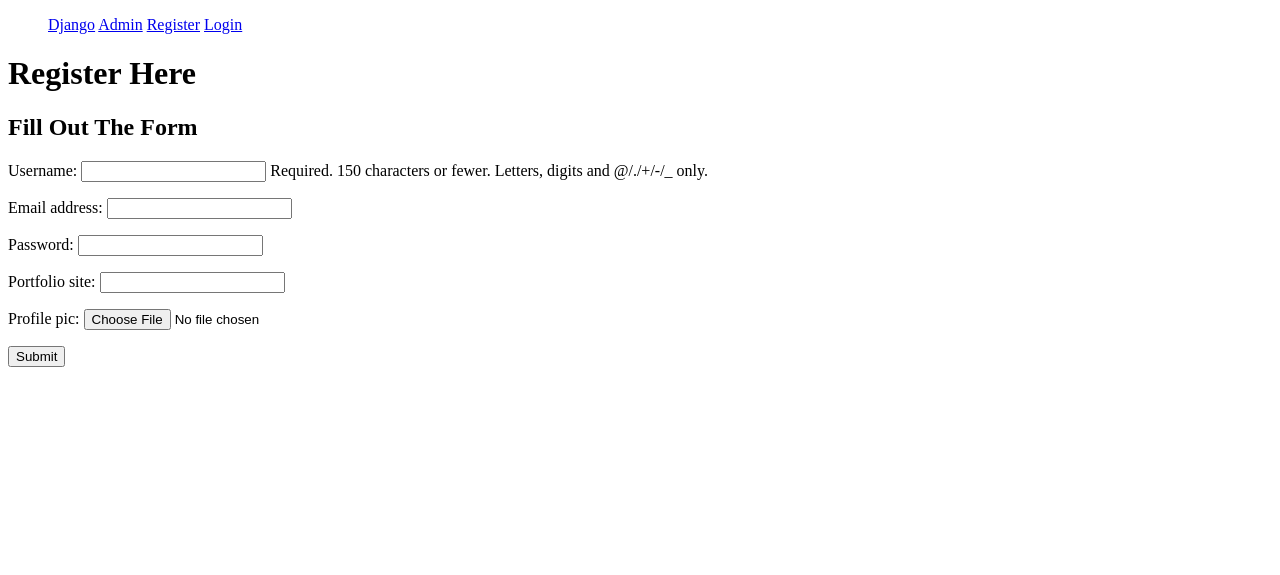
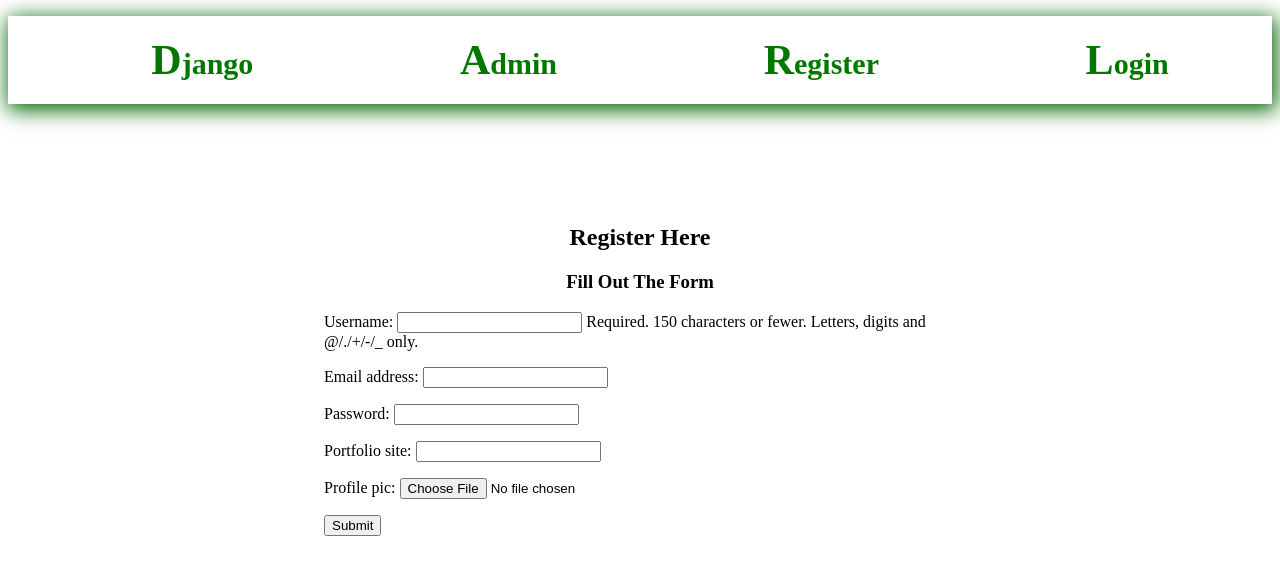
Before and after one commit to jhabarsingh/Django-Auth, a Django app: page /register/ in a window 1280 px wide. Shown: the top 575 px of the page. Run offline with Django 3.2, Linux system fonts and the light colour scheme.

Commit message:
added filed

```diff
--- a/app/urls.py
+++ b/app/urls.py
@@ -3,5 +3,6 @@ from django.urls import path
 urlpatterns = [
 	path("register/", views.register,name="app-register"),
 	path("", views.index, name="index"),
-    path("login/", views.user_login, name="app-login")
+    path("login/", views.user_login, name="app-login"),
+    path("auth/", views.special, name="special")
 ]
--- a/app/views.py
+++ b/app/views.py
@@ -4,6 +4,7 @@ from django.urls import reverse
 from django.contrib.auth.decorators import login_required
 from django.http import HttpResponse, HttpResponseRedirect
 from django.contrib.auth import  authenticate, login, logout
+
 
 # Create your views here.
 def index(request):
@@ -18,7 +19,7 @@ def user_logout(request):
 
 @login_required
 def special(request):
-	return HttpResponse("You are logged in")
+	return render(request, "portfolio.html")
 
 
 def register(request):
--- /dev/null
+++ b/heroku.txt
@@ -0,0 +1,3 @@
+heroku login
+heroku git:remote -a app-name-create-on-HEROKU
+git remote -v
--- /dev/null
+++ b/static/style.css
@@ -0,0 +1,39 @@
+bidy{
+	text-align: center;
+}
+nav > ul{
+	display: flex;
+	justify-content: space-around;
+	box-shadow: 2px 4px 20px 2px rgb(0, 100, 0);
+}
+
+nav > ul > a{
+	color : rgb(0, 120, 0);
+	padding: 20px 10px;
+	font-family: serif;
+	font-weight: bolder;
+	font-size: 30px;
+	text-decoration: none;
+}
+nav > ul > a:first-letter{
+	font-size: 1.4em;
+}
+
+h1{
+
+	text-align: center;
+	padding: 10px;
+	margin: 50px auto;
+	font-family: ubuntu;
+	color: gray;
+}
+
+form {
+	width: 50%;
+	margin: auto;
+
+ }
+
+ h2, h3, h4{
+ 	text-align: center;
+ }
--- a/templates/base.html
+++ b/templates/base.html
@@ -3,6 +3,7 @@
 <html>
 <head>
 	<title>Base</title>
+	<link rel="stylesheet" type="text/css" href="{% static 'style.css'%}">
 </head>
 <body>
 	<nav>
@@ -12,6 +13,7 @@
 			<a href="{% url 'app-register' %}">Register</a>
 			{% if user.is_authenticated %}
 			<a href="{% url 'logout' %}">Logout</a>
+			<a href="{% url 'special' %}">Special</a>
 			{% else %}
 			<a href="{% url 'app-login' %}">Login</a>
 			{% endif %}
--- a/templates/login.html
+++ b/templates/login.html
@@ -2,7 +2,7 @@
 
 {% block content %}
 	<div>
-		<h1>Please Login</h1>
+		<h1>Please Login
 		<form action="{% url 'app-login' %}" method="POST">
 
 			{% csrf_token %}
@@ -13,5 +13,6 @@
 			<input type="submit" name=""
 			value="Login">
 		</form>
+		</h1>
 	</div>
 {% endblock %}
--- a/templates/register.html
+++ b/templates/register.html
@@ -1,10 +1,11 @@
 {% extends 'base.html' %}
 {% block content %}
+	<h1>
 		{% if registered %}
-	 	<h1>Thank You For Registering</h1>
+	 		<h2>Thank You For Registering</h2>
 		{% else %}
-	<h1>Register Here</h1>
-	<h2>Fill Out The Form</h2>
+			<h2>Register Here</h2>
+			<h3>Fill Out The Form</h3>
 			<form enctype="multipart/form-data" method="POST" action="">
 				{% csrf_token %}
 				{{ user_form.as_p }}
@@ -12,4 +13,5 @@
 				<input type="submit" name="">
 			</form>
 		{% endif %}
+	</h1>
 {% endblock %}
```
Also changed, not shown: requirement.txt (added, +12 -0 lines), templates/portfolio.html (added, +8 -0 lines), Screenshot 2020-03-25 01:00:14.png (added), db.sqlite3. Lines whose indentation alone changed are shown as unchanged.
